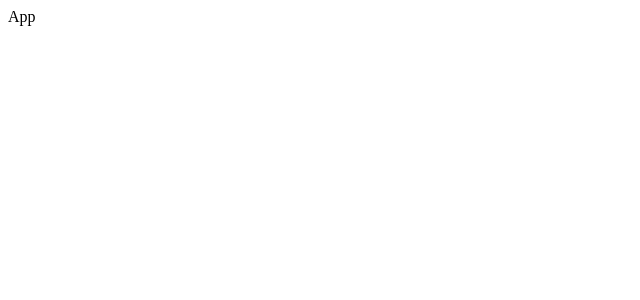
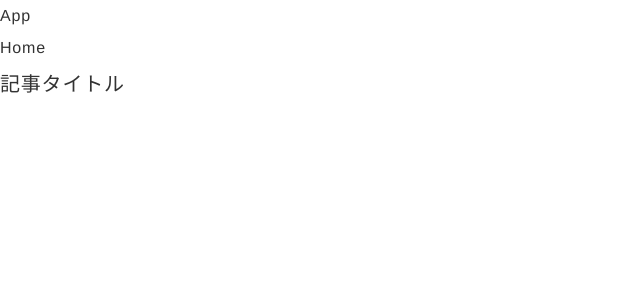
Before and after one commit to himorishige/techBlog, a React (Create React App) app: page / in a window 1280 px wide. Shown: the top 300 px of the page, without its empty margins (0-640 px from the left). Built offline with nearby package versions, Linux system fonts and the light colour scheme.

Commit message:
add: global style

```diff
--- a/src/App.tsx
+++ b/src/App.tsx
@@ -1,7 +1,15 @@
 import React from 'react';
+import { GlobalStyle } from 'src/styles';
+import { Home } from 'src/components/pages';
 
 const App: React.VFC = () => {
-  return <div>App</div>;
+  return (
+    <>
+      <GlobalStyle />
+      <div>App</div>
+      <Home />
+    </>
+  );
 };
 
 export default App;
--- /dev/null
+++ b/src/components/pages/Home/index.tsx
@@ -0,0 +1,21 @@
+import React from 'react';
+import styled from 'styled-components';
+
+type Heading = JSX.IntrinsicElements['h3'];
+
+const StyledHeading = styled.h3<Heading>`
+  font-size: 1.25rem;
+`;
+
+const Home: React.VFC = () => {
+  return (
+    <>
+      <h1>Home</h1>
+      <StyledHeading as="h2" data-testid="detail-title">
+        記事タイトル
+      </StyledHeading>
+    </>
+  );
+};
+
+export default Home;
--- /dev/null
+++ b/src/components/pages/index.ts
@@ -0,0 +1 @@
+export { default as Home } from './Home';
--- /dev/null
+++ b/src/styles/index.ts
@@ -0,0 +1,27 @@
+import { createGlobalStyle } from 'styled-components';
+import reset from 'styled-reset';
+
+export const GlobalStyle = createGlobalStyle`
+  ${reset}
+  /* other styles */
+  :root {
+    --primary-color: #192947;
+  }
+
+  *, *::after, *::before {
+    box-sizing: border-box;
+    -moz-osx-font-smoothing: grayscale;
+    -webkit-font-smoothing: antialiased;
+    font-smoothing: antialiased;
+  }
+
+  body {
+    font-family: 'Helvetica Neue', 'Helvetica', 'Hiragino Sans', 'Hiragino Kaku Gothic ProN',
+      'Arial', 'Yu Gothic', 'Meiryo', sans-serif;
+    line-height: 2;
+    font-size: 16px;
+    letter-spacing: 0.05em;
+    background: #ffffff;
+    color: #333;
+  }
+`;
```
Also changed, not shown: 1 other file (tests, documents, lock files or other folders).
